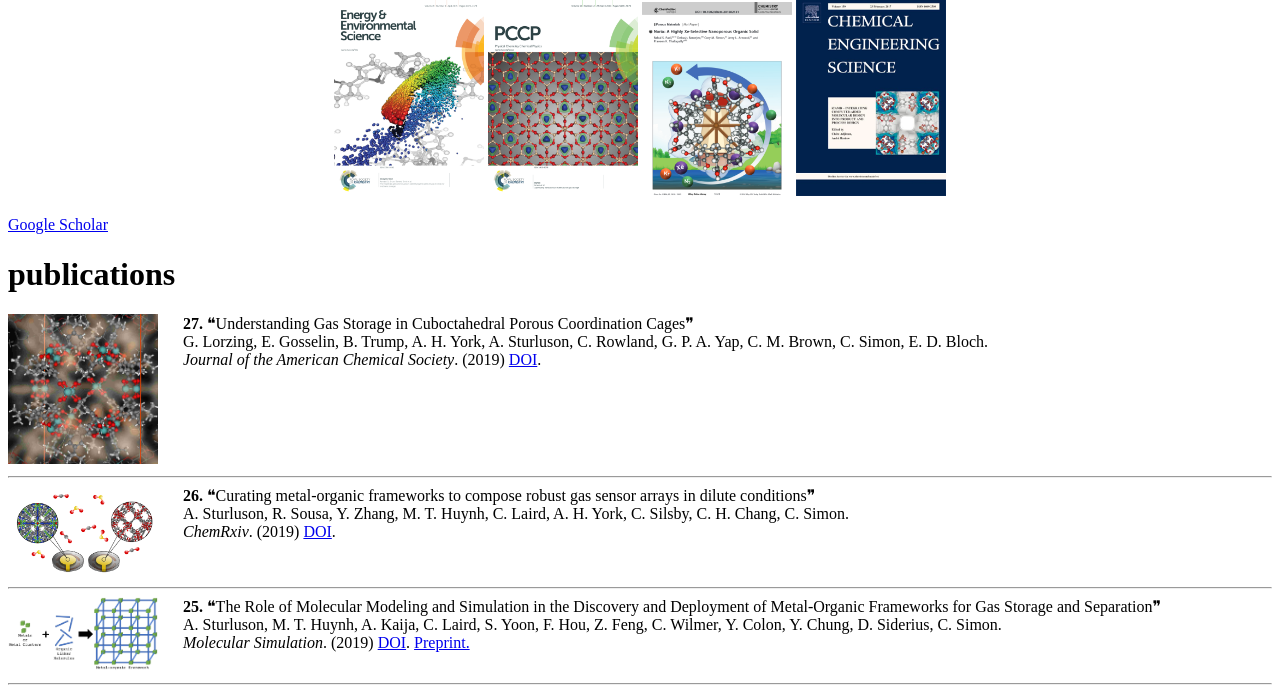
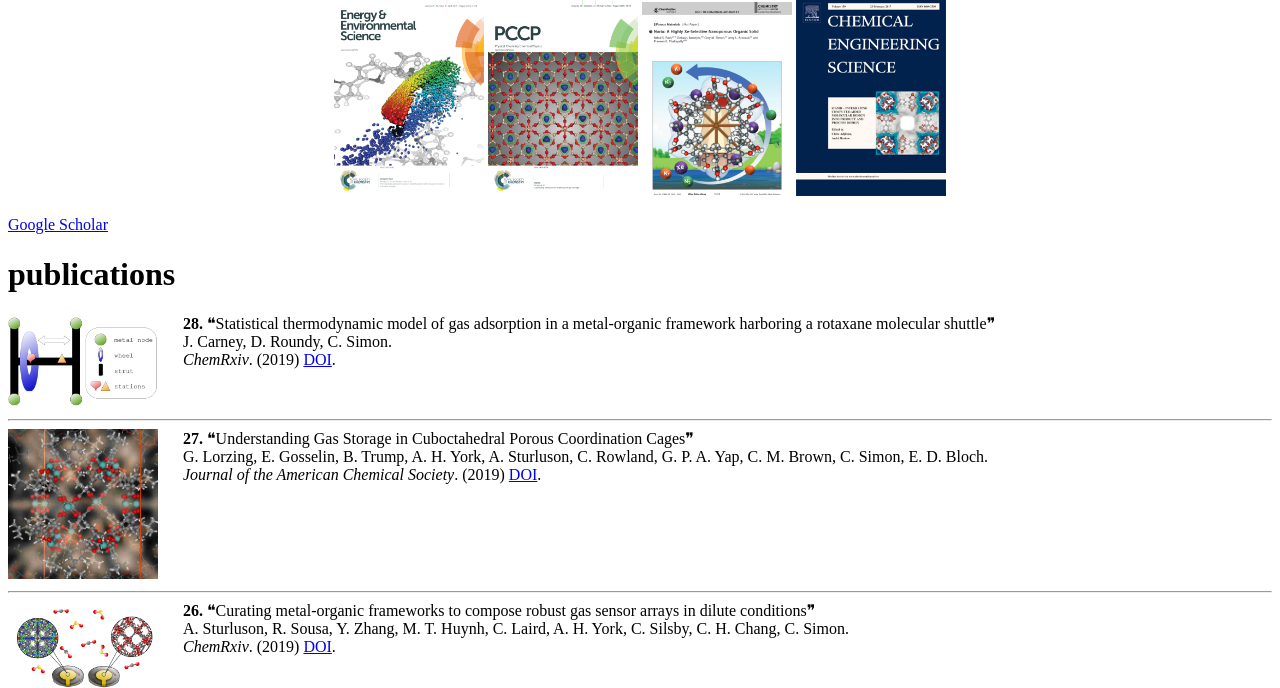
Before and after one commit to SimonEnsemble/oldish_SimonEnsemble.github.io, a Jekyll site: the page built from pubs/index.md, in a window 1280 px wide and 900 px high, cut to the strip 212-900 px from the top of the window. Built offline with Jekyll 4.4.1, drawn with Linux system fonts in a browser that asks for light colours.

Commit message:
add rms-mof paper

```diff
--- a/_data/publications.yml
+++ b/_data/publications.yml
@@ -1,3 +1,10 @@
+- title: Statistical thermodynamic model of gas adsorption in a metal-organic framework harboring a rotaxane molecular shuttle
+  authors: J. Carney, D. Roundy, C. Simon
+  journal: ChemRxiv
+  date: 2019
+  url: https://chemrxiv.org/articles/Statistical_Thermodynamic_Model_of_Gas_Adsorption_in_a_Metal-Organic_Framework_Harboring_a_Rotaxane_Molecular_Shuttle/9942095
+  image: images/morf_drawing_v_simple.png
+
 - title: Understanding Gas Storage in Cuboctahedral Porous Coordination Cages
   authors: G. Lorzing, E. Gosselin, B. Trump, A. H. York, A. Sturluson, C. Rowland, G. P. A. Yap, C. M. Brown, C. Simon, E. D. Bloch
   journal: Journal of the American Chemical Society
```
Also changed, not shown: pubs/images/morf_drawing_v_simple.png (added).
